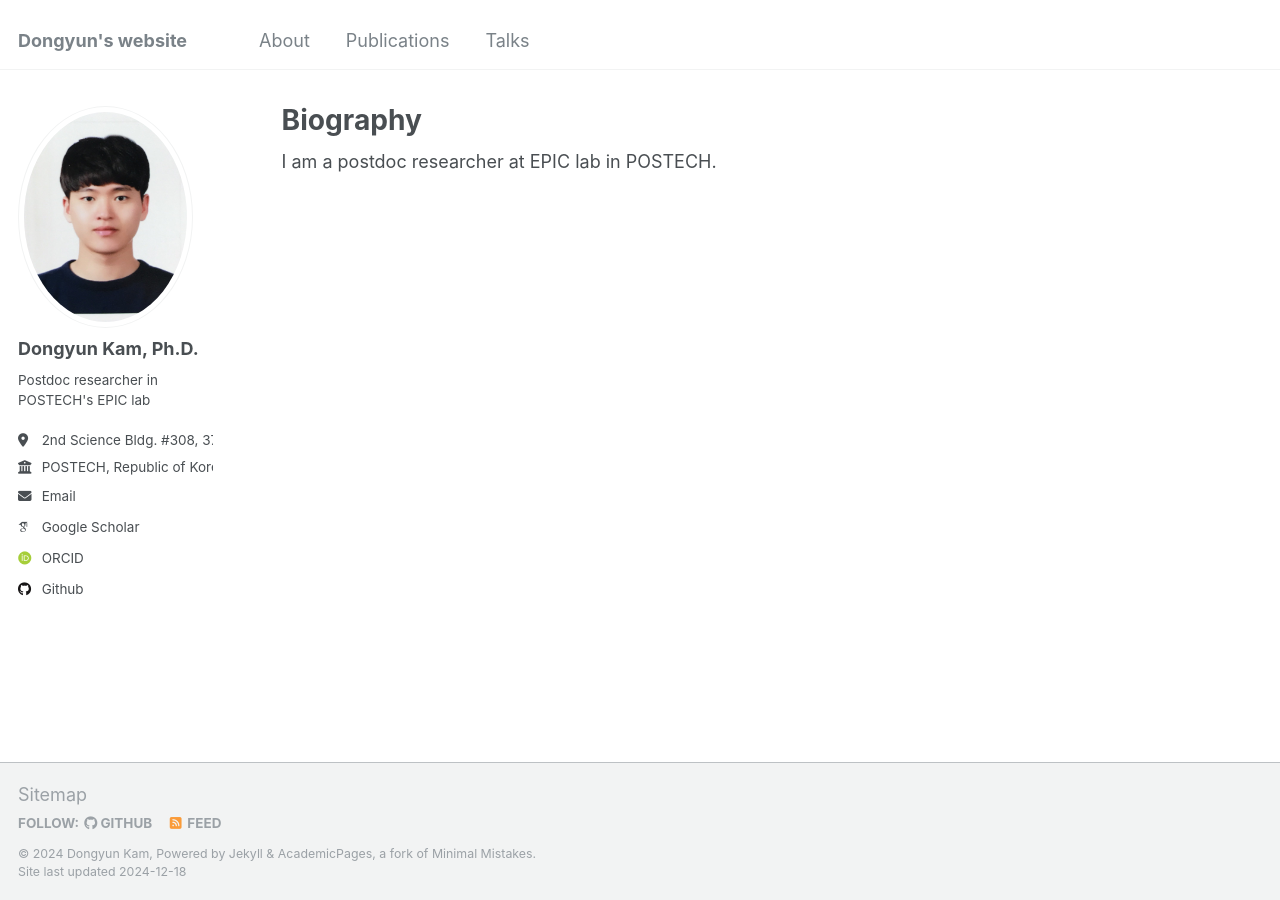
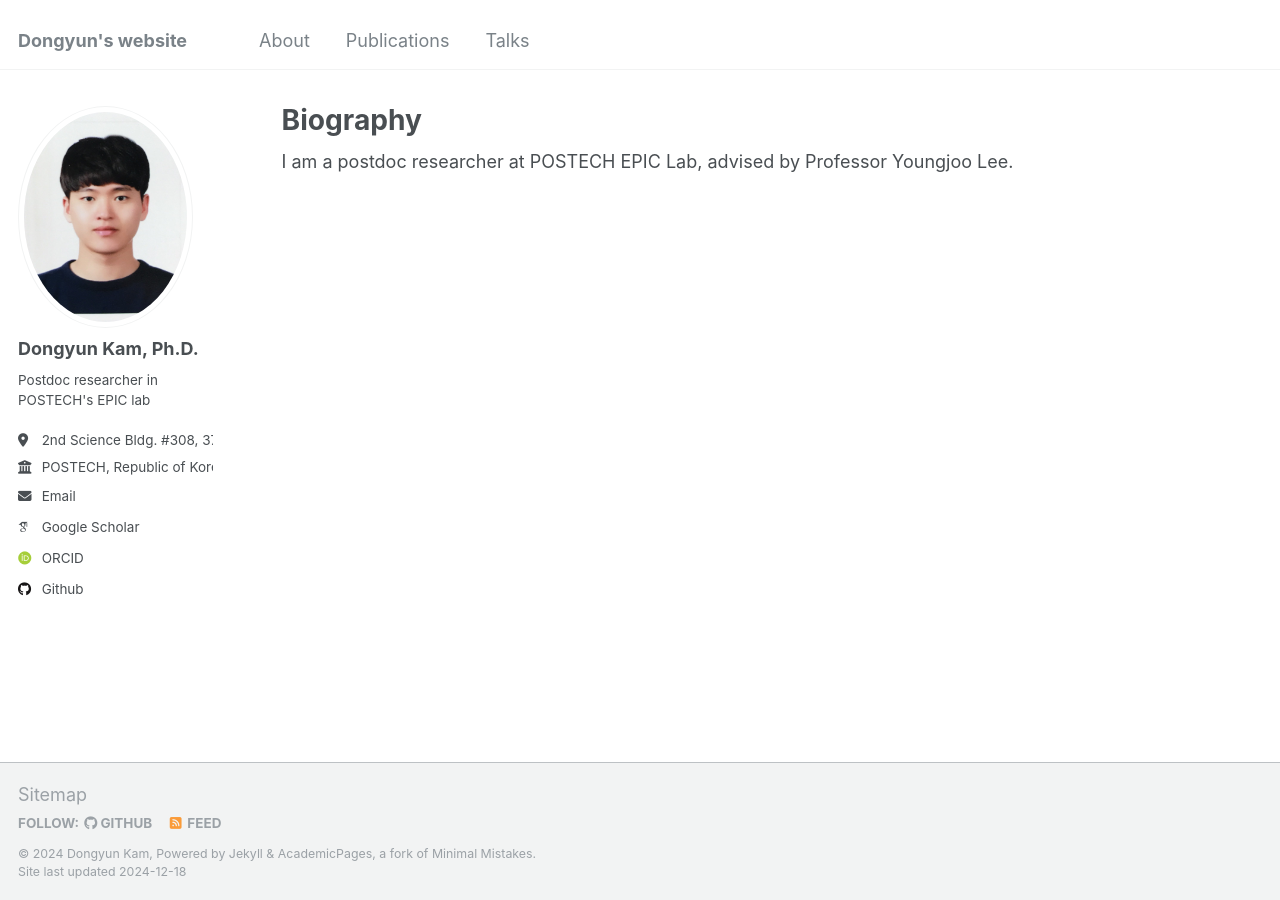
Before and after one commit to Dongyunkam/dongyunkam.github.io, a Jekyll site: the page built from _pages/about.md, in a window 1280 px wide. Built offline with Jekyll 4.4.1, drawn with Linux system fonts in a browser that asks for light colours; some web fonts are replaced.

Commit message:
Update about.md

```diff
--- a/_pages/about.md
+++ b/_pages/about.md
@@ -7,4 +7,4 @@ redirect_from:
   - /about.html
 ---
 
-I am a postdoc researcher at EPIC lab in POSTECH.
+I am a postdoc researcher at POSTECH EPIC Lab, advised by Professor Youngjoo Lee.
```
